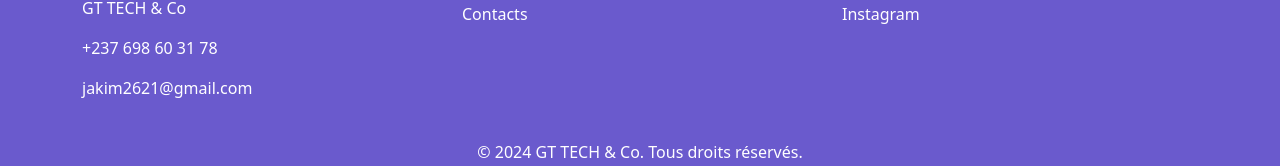
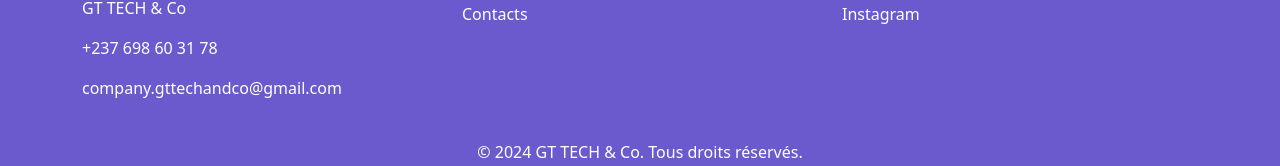
Before and after one commit to gttechandco/gttechandco, a React (Create React App) app: page / in a window 1280 px wide. Shown: the part 1107-1273 px from the top of the page. Built offline with nearby package versions, Linux system fonts and the light colour scheme.

Commit message:
Update Footer.js

```diff
--- a/src/components/Footer/Footer.js
+++ b/src/components/Footer/Footer.js
@@ -20,7 +20,7 @@ const Footer = () => (
           <img src={logo} width="100px" alt="Logo" className="mb-2" />
           <p>GT TECH & Co</p>
           <p>+237 698 60 31 78</p>
-          <p>jakim2621@gmail.com</p>
+          <p>company.gttechandco@gmail.com</p>
         </div>
         <div className="col-xl-4 ld-4 md-4 sm-12">
           <h5>Liens</h5>
```
